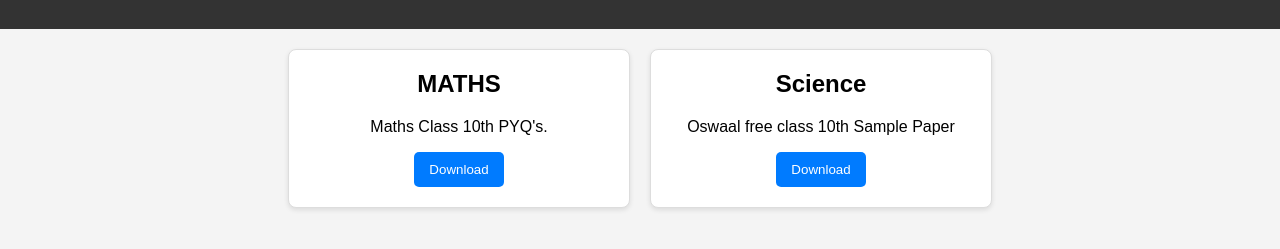
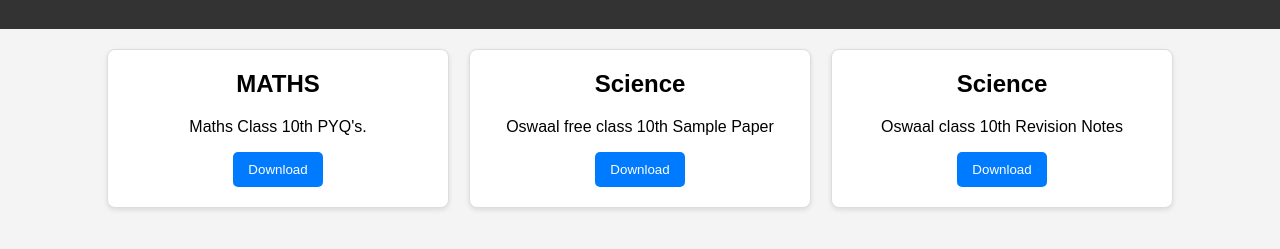
Before and after one commit to freecbseresources/freecbseresources.github.io, a plain HTML site: page index.html in a window 1280 px wide. Shown: the part 71-320 px from the top of the page. Drawn offline with Linux system fonts and the light colour scheme.

Commit message:
add oswaal revision notes

```diff
--- a/index.html
+++ b/index.html
@@ -20,9 +20,13 @@
          <div class="card">
             <h2>Science</h2>
             <p>Oswaal free class 10th Sample Paper</p>
-                <button class="download-btn" onclick="downloadFile('https://cdn.shopify.com/s/files/1/0572/7299/1924/files/CBSE_SQP_X_Science-2023.pdf?v=1684819819')">Download</button>
+            <button class="download-btn" onclick="downloadFile('https://cdn.shopify.com/s/files/1/0572/7299/1924/files/CBSE_SQP_X_Science-2023.pdf')">Download</button>
          </div>
-
+         <div class="card">
+            <h2>Science</h2>
+            <p>Oswaal class 10th Revision Notes</p>
+            <button class="download-btn" onclick="downloadFile('https://cdn.shopify.com/s/files/1/0572/7299/1924/files/Revision_notes-Science.pdf')">Download</button>
+         </div>
       </main>
       <script src="script.js"></script>
    </body>
```
Lines whose indentation alone changed are shown as unchanged.
